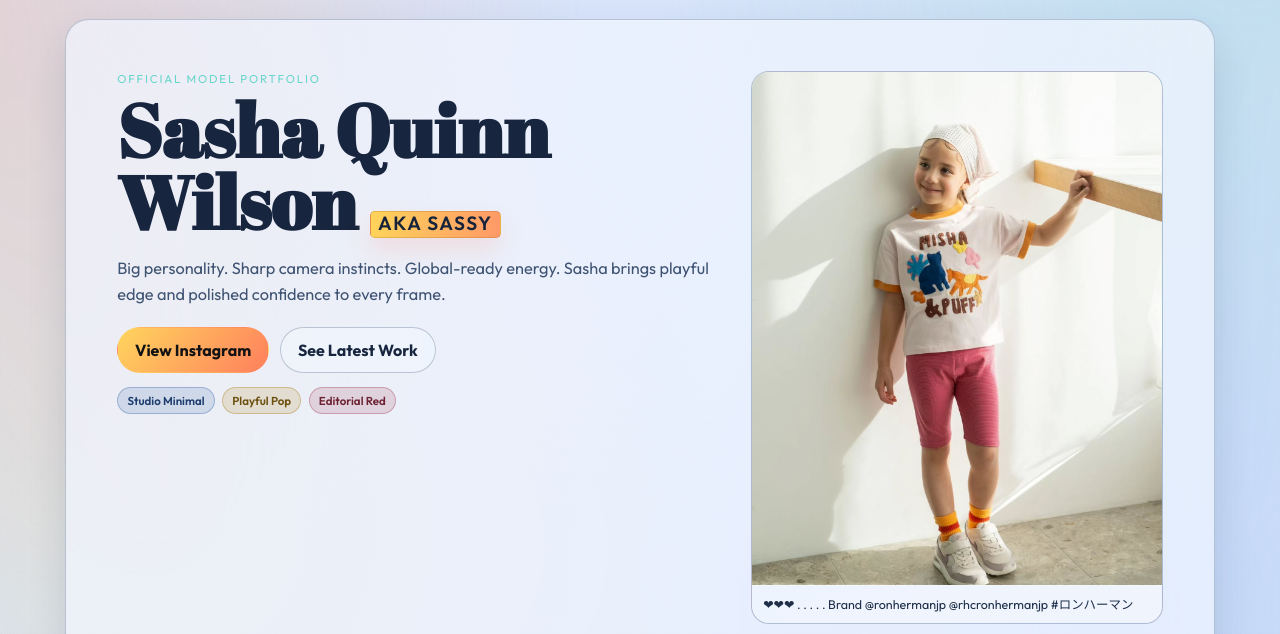
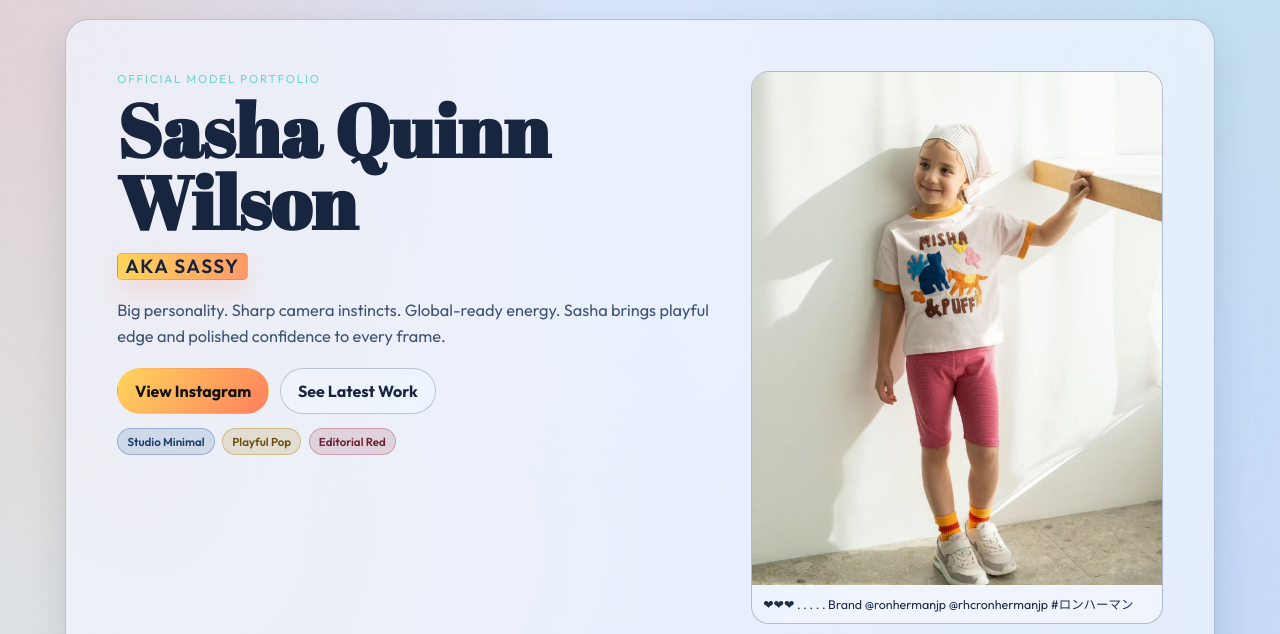
Before and after one commit to GlobalBrian/sashaquinnwilson-site, a website: page index.html in a window 1280 px wide. Shown: the part 88-722 px from the top of the page. Drawn offline with Linux system fonts and the light colour scheme.

Commit message:
Keep hero subtitle below name on desktop

```diff
--- a/styles.css
+++ b/styles.css
@@ -304,7 +304,7 @@ h1 {
 }
 
 h1 span {
-  display: inline-block;
+  display: table;
   font-family: "Outfit", sans-serif;
   font-weight: 600;
   letter-spacing: 0.08em;
```
